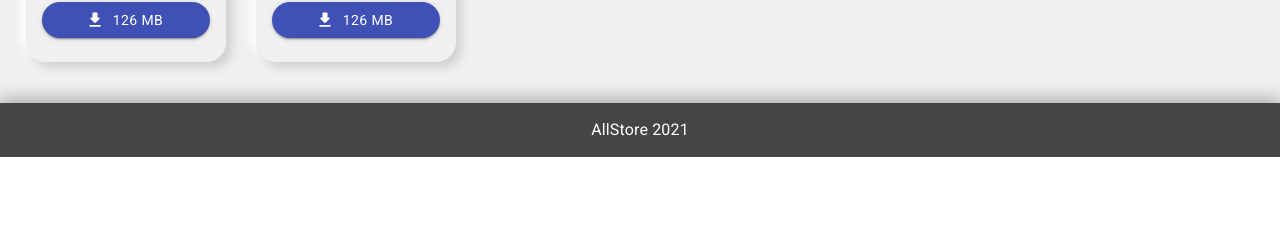
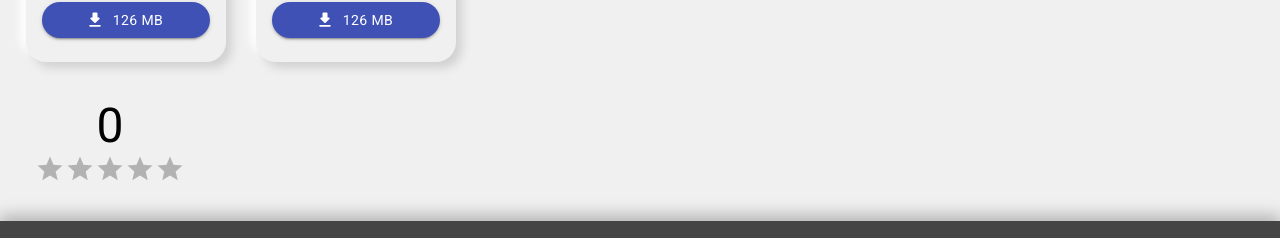
Before and after one commit to sprtkd/all-store, a React (Create React App) app in the folder all-store-frontend/: page / in a window 1280 px wide. Shown: the part 1630-1868 px from the top of the page. Before the commit the page ends 1787 px from the top, so only its background shows below. Built offline with nearby package versions, Linux system fonts and the light colour scheme.

Commit message:
added rating

```diff
--- a/all-store-frontend/package.json
+++ b/all-store-frontend/package.json
@@ -5,6 +5,7 @@
   "dependencies": {
     "@material-ui/core": "^4.11.2",
     "@material-ui/icons": "^4.11.2",
+    "@material-ui/lab": "^4.0.0-alpha.57",
     "@testing-library/jest-dom": "^5.11.8",
     "@testing-library/react": "^11.2.3",
     "@testing-library/user-event": "^12.6.0",
--- a/all-store-frontend/src/App.tsx
+++ b/all-store-frontend/src/App.tsx
@@ -4,6 +4,7 @@ import Footer from "./lib/harness/Footer";
 import Appbar from "./lib/harness/Appbar";
 import Home from "./lib/routes/home";
 import AppDetails from "./lib/routes/AppDetails";
+import HoverRating from "./lib/review/rating-big";
 
 function App() {
   return (
@@ -11,6 +12,8 @@ function App() {
       <Appbar />
       <Home />
       {/* <AppDetails /> */}
+      <HoverRating />
+      <br />
       <Footer />
     </div>
   );
--- /dev/null
+++ b/all-store-frontend/src/lib/review/models/review-models.ts
@@ -0,0 +1,21 @@
+export interface Review {
+    id: string;
+    reviewerName: string;
+    date: Date;
+    title: string;
+    reviewComment: string;
+    rating: number;
+}
+
+export const reviewLabels: { [index: string]: string } = {
+    0.5: "Useless",
+    1: "Bad",
+    1.5: "Very Poor",
+    2: "Poor",
+    2.5: "Okaish",
+    3: "Ok",
+    3.5: "Good",
+    4: "Really Good",
+    4.5: "Excellent",
+    5: "Fabulous",
+};
--- /dev/null
+++ b/all-store-frontend/src/lib/review/rating-big.tsx
@@ -0,0 +1,45 @@
+import React from "react";
+import { makeStyles } from "@material-ui/core/styles";
+import Rating from "@material-ui/lab/Rating";
+import { Typography } from "@material-ui/core";
+import { reviewLabels } from "./models/review-models";
+
+const useStyles = makeStyles({
+  root: {
+    width: 200,
+    textAlign: "center",
+    height: 80,
+    padding: 10,
+  },
+});
+
+export default function HoverRating() {
+  const [value, setValue] = React.useState<number | null>(0);
+  const [hover, setHover] = React.useState(-1);
+  const classes = useStyles();
+
+  function getCurrentValue() {
+    let val = hover !== -1 ? hover : value;
+    return val ? val : 0;
+  }
+
+  return (
+    <div className={classes.root}>
+      <Typography variant="h3">{getCurrentValue()}</Typography>
+      <Rating
+        name="hover-feedback"
+        value={value}
+        precision={0.5}
+        size="large"
+        onChange={(event, newValue) => {
+          setValue(newValue);
+        }}
+        onChangeActive={(event, newHover) => {
+          setHover(newHover);
+        }}
+      />
+      <br />
+      <Typography variant="h6">{reviewLabels[getCurrentValue()]}</Typography>
+    </div>
+  );
+}
```
Also changed, not shown: 1 other file (tests, documents, lock files or other folders).
